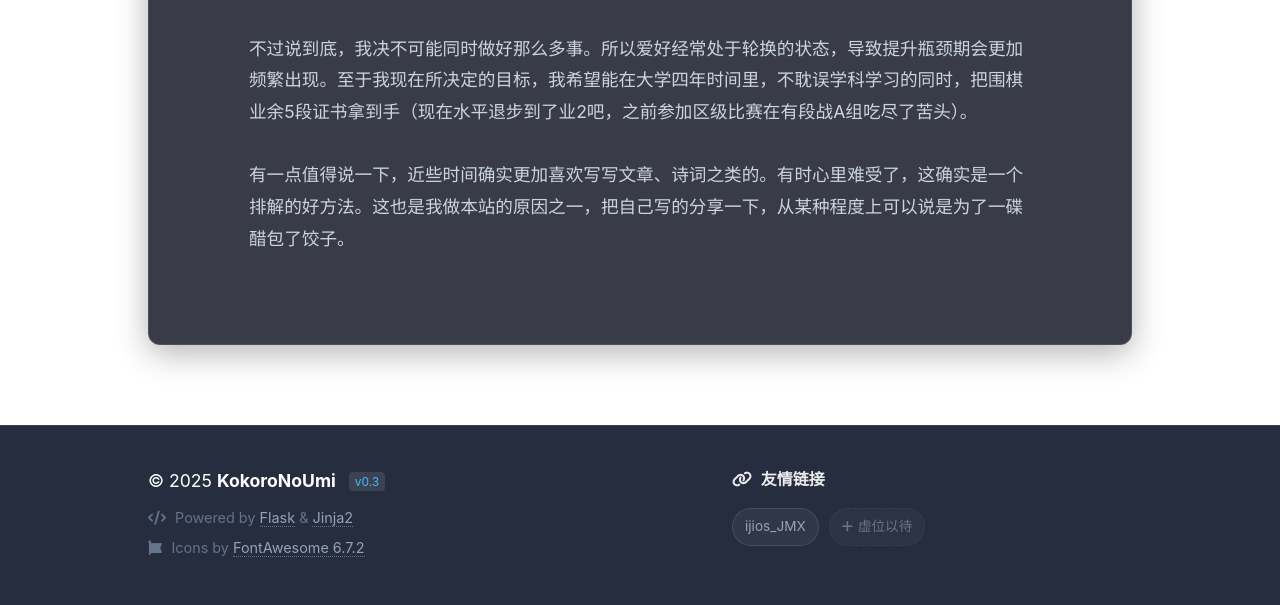
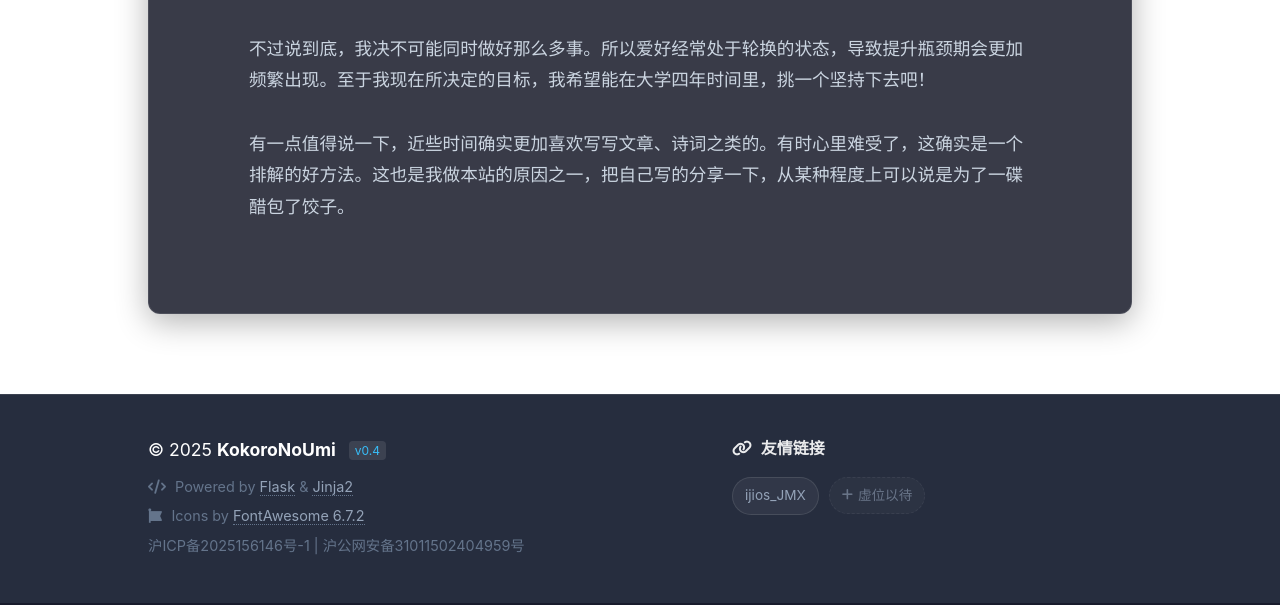
Before and after one commit to CYEzero/KokoroNoUmi, a Flask app: page /about in a window 1280 px wide, after a click on "关于爱好". Shown: the part 881-1486 px from the top of the page. Run offline with Flask 3, Linux system fonts and the light colour scheme.

Commit message:
some new

```diff
--- a/templates/about.html
+++ b/templates/about.html
@@ -50,12 +50,6 @@
           我的座右铭是滕王阁序里的一句话：<strong>关山难越，谁悲失路之人；萍水相逢，尽是他乡之客。</strong>
         </p>
         </br>
-        <p>我身边，都是奔往异国他乡的人，或是谋生，或是求学。虽目的各有不同，但境遇却有共同点：前是阻碍重重，后是万丈深渊，可谓失路人也。举目四望陌生的他乡，眼前似乎都是同路人，但竟无一人可分享喜悦，分担痛苦。用不了多久，就又像雨中浮萍一样被迫各奔东西。我这才发现，人之间的牵绊，竟如此之脆弱。</p>
-        </br>
-        <P>翻开朋友圈，几年的时光浓缩在了小小的屏幕上。以前很熟悉的朋友，现在已如同陌生人一般，偶尔的交流，也仅仅公式化的问好。时光确如白驹过隙，每每想到，都不禁眼角湿润。</P>
-        </br>
-        <p>苏轼说：“人生如逆旅，我亦是行人。”既然都是过客，那何必执着于聚散离合呢。我曾经也如此想，也行动过。但我最后才幡然醒悟，人永远不是一座孤岛，特别是对我这样，更加多愁善感的人来说。</p>
-        </br>
         <p>我选这句作为座右铭，不仅因为我所处的环境与之高度匹配，我更加希望，能守护一下，延长一点人之间转瞬即逝的微弱牵绊罢了。</p>
       </div>
     </details>
@@ -66,10 +60,10 @@
         <i class="fa-solid fa-chevron-down arrow-icon"></i>
       </summary>
       <div class="about-item-content">
-        <p>我从小到大确实学过一堆东西，文一点的诸如书法、古筝、围棋、编程等（确实不止这些）；武一点的诸如武术，羽毛球。甚至奇怪一些的，比如六爻，四柱等等玄学术数也未尝没有涉猎过。尽管说不上精通，却也登堂入室，有许多都拿过比赛名次
+        <p>我从小到大确实学过一堆东西，文一点的诸如书法、古筝、围棋、编程等（确实不止这些）；武一点的诸如武术，羽毛球。甚至奇怪一些的，比如六爻，四柱等等玄学术数也未尝没有涉猎过。尽管说不上精通，却也登堂入室，有许多都拿过比赛名次，倒也值得拿出来说说。
         </p>
         </br>
-        <p>不过说到底，我决不可能同时做好那么多事。所以爱好经常处于轮换的状态，导致提升瓶颈期会更加频繁出现。至于我现在所决定的目标，我希望能在大学四年时间里，不耽误学科学习的同时，把围棋业余5段证书拿到手（现在水平退步到了业2吧，之前参加区级比赛在有段战A组吃尽了苦头）。</p>
+        <p>不过说到底，我决不可能同时做好那么多事。所以爱好经常处于轮换的状态，导致提升瓶颈期会更加频繁出现。至于我现在所决定的目标，我希望能在大学四年时间里，挑一个坚持下去吧！</p>
         </br>
         <p>有一点值得说一下，近些时间确实更加喜欢写写文章、诗词之类的。有时心里难受了，这确实是一个排解的好方法。这也是我做本站的原因之一，把自己写的分享一下，从某种程度上可以说是为了一碟醋包了饺子。</p>
       </div>
--- a/templates/base.html
+++ b/templates/base.html
@@ -115,7 +115,7 @@
           <div class="footer-info">
             <p class="copyright">
               &copy; 2025 <strong>KokoroNoUmi</strong>
-              <span class="version-badge">v0.3</span>
+              <span class="version-badge">v0.4</span>
             </p>
             <p class="tech-stack">
               <i class="fa fa-code"></i> Powered by
@@ -125,6 +125,9 @@
             <p class="tech-stack">
               <i class="fa-brands fa-font-awesome"></i> Icons by
               <a href="https://fontawesome.com/" target="_blank">FontAwesome 6.7.2</a>
+            </p>
+            <p class="tech-stack">
+              沪ICP备2025156146号-1 | 沪公网安备31011502404959号
             </p>
           </div>
 
```
